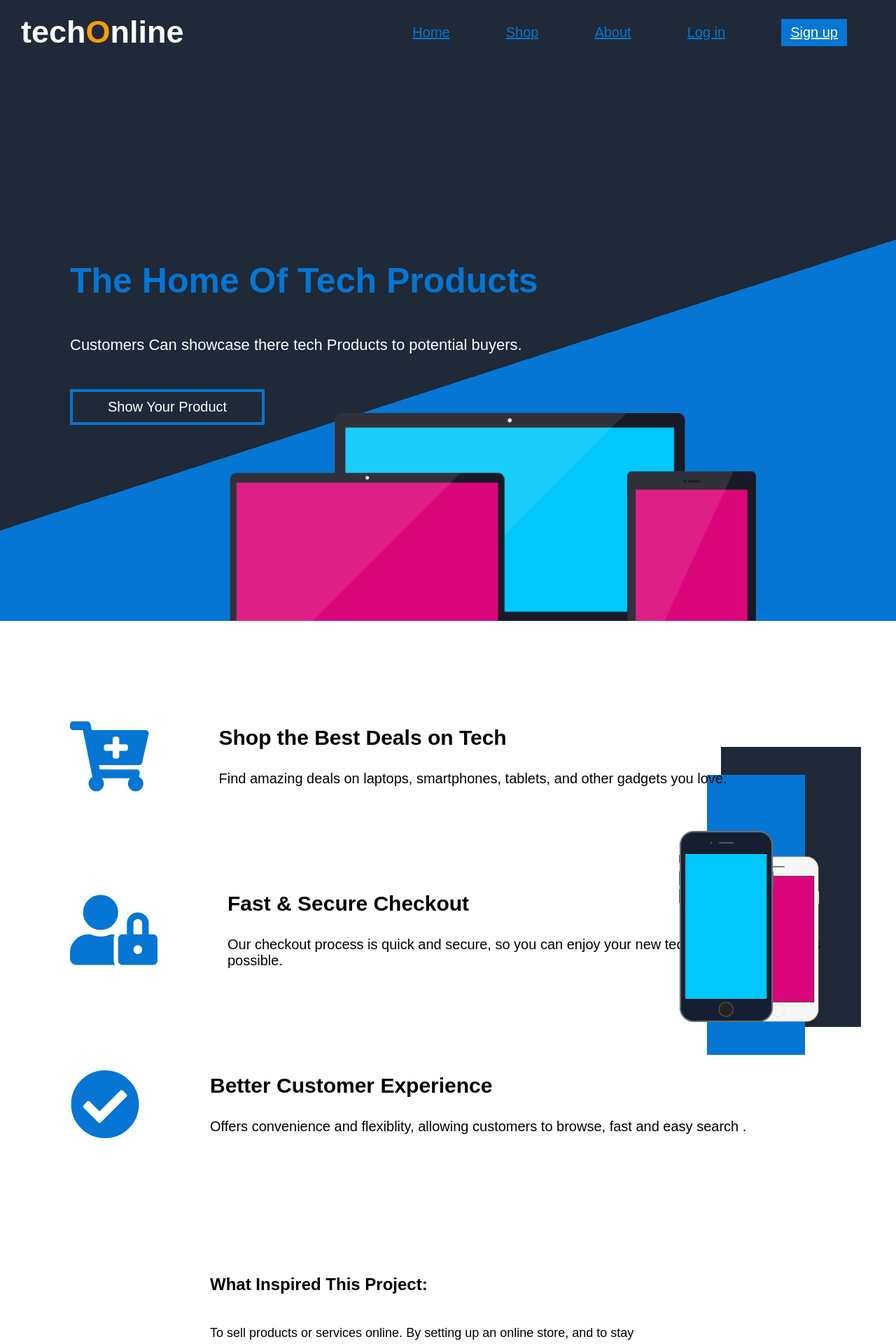
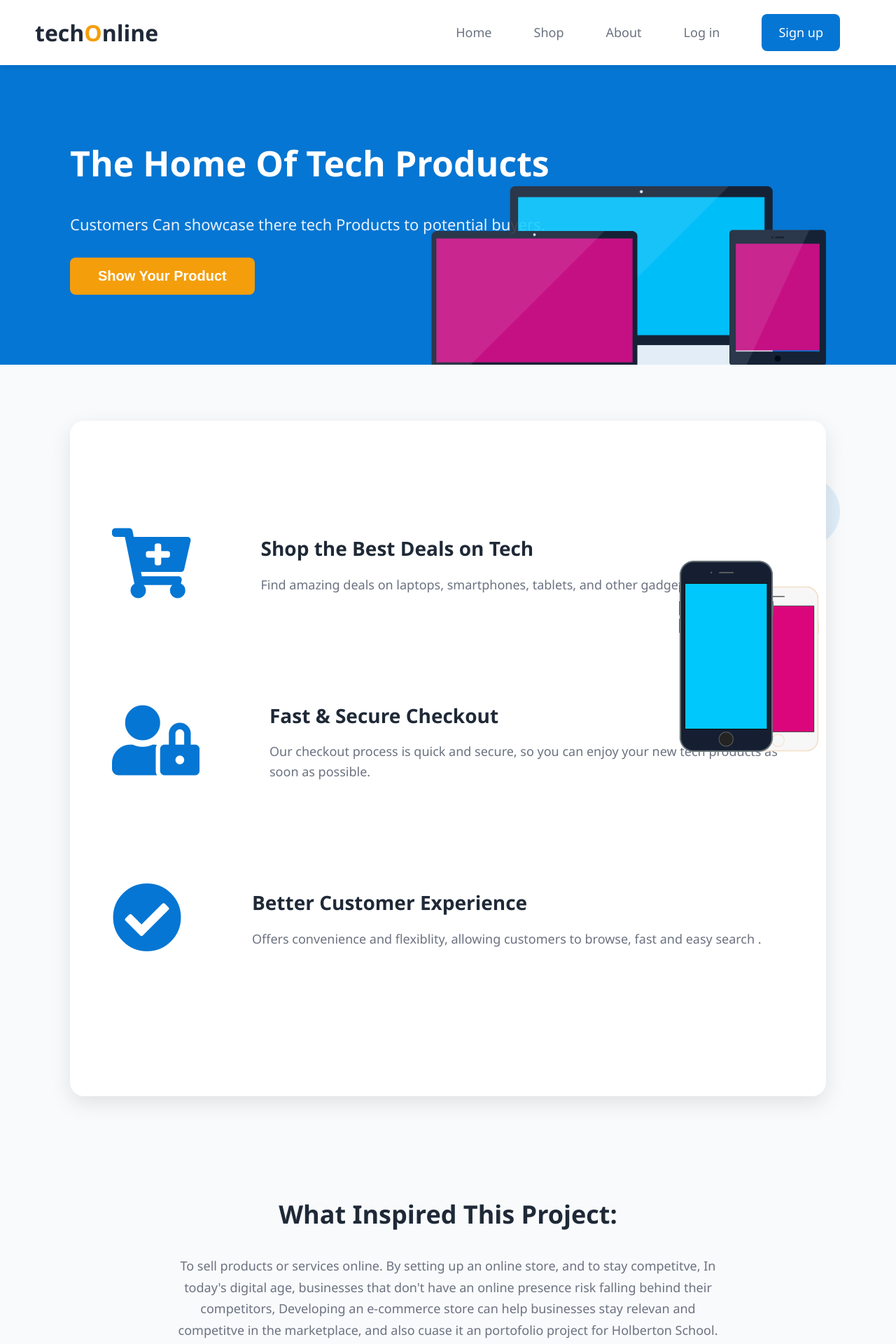
Before and after one commit to Motaz-Mukhtar/techOnline, a Flask app: page / in a window 1280 px wide. Shown: the top 1920 px of the page at 70% size. Run offline with Flask 3, Linux system fonts and the light colour scheme; some libraries are stand-ins or nearby versions.

Commit message:
Improve home page and profile page design - simplified color scheme, modernized navigation, added responsive design, and ensured consistent logo styling across all pages

```diff
--- a/api/__init__.py
+++ b/api/__init__.py
@@ -8,9 +8,3 @@ app.config['SECRET_KEY']='dsierjsdfksdofip'
 db = storage
 
 bcrypt = Bcrypt(app)
-
-
-
-
-
-from .signup import login
--- a/app/static/css/main.css
+++ b/app/static/css/main.css
@@ -39,26 +39,37 @@ html {
 }
 
 body {
-    font-family: Arial, Helvetica, sans-serif;
+    font-family: 'Segoe UI', Tahoma, Geneva, Verdana, sans-serif;
+    background-color: var(--background);
+    line-height: 1.6;
 }
 /* Global Rules End */
 nav {
-    background-color: var(--second-main-color);
-    padding: 20px 30px;
+    background-color: var(--white);
+    padding: 20px 50px;
     display: flex;
     justify-content: space-between;
-    font-size: 20px;
+    align-items: center;
+    font-size: 18px;
+    box-shadow: 0 2px 10px rgba(0,0,0,0.1);
+    position: sticky;
+    top: 0;
+    z-index: 100;
 }
 
-nav h1 {
-    color: var(--third-main-color);
-    font-size: 45px;
+nav h1,
+.logo {
+    color: var(--black);
+    font-size: 32px;
     font-weight: 900;
     user-select: none;
     cursor: pointer;
+    margin: 0;
+    text-decoration: none;
 }
 
-nav h1 span {
+nav h1 span,
+.logo span {
     color: var(--accent-orange);
 }
 
@@ -68,44 +79,35 @@ nav ul {
 }
 
 nav ul a {
-    color: var(--main-color);
+    color: var(--neutral-gray);
+    text-decoration: none;
+    font-weight: 500;
+    transition: color 0.3s ease;
+}
+
+nav ul a:hover {
+    color: var(--primary-blue);
 }
 
 nav ul li.button a {
-    color: var(--third-main-color);
+    color: var(--white);
 }
 
 nav ul li {
-    margin: 0px 40px;
-    text-decoration: underline;
-}
-
-nav ul li:hover a
-{
-    text-decoration: none;
-    cursor: pointer;
+    margin: 0px 30px;
 }
 
 nav ul li.button {
-    background-color: var(--main-color);
-    padding: 5px 10px;
-    border: 3px solid transparent;
-    text-decoration: none;
-    text-decoration: underline;
+    background-color: var(--primary-blue);
+    padding: 12px 24px;
+    border-radius: 8px;
+    transition: all 0.3s ease;
 }
 
-nav ul li.button:hover
-{
-    border: 3px solid var(--second-main-color);
-    background-color: transparent;
-    border-color: var(--main-color);
-    color: var(--third-main-color);
-    cursor: pointer;
-    text-decoration: none;
-}
-
-nav ul li.button:active {
-    color: var(--main-color);
+nav ul li.button:hover {
+    background-color: var(--secondary-blue);
+    transform: translateY(-2px);
+    box-shadow: 0 5px 15px rgba(5, 118, 211, 0.3);
 }
 
 header
@@ -114,56 +116,63 @@ header
     justify-content: space-between;
     position: relative;
     overflow: hidden;
-    background-image: linear-gradient(162deg, var(--second-main-color) 55%, var(--main-color) 45%);
-    color: var(--third-main-color);
-    padding: 280px 100px;
-    color: var(--third-main-color);
+    background-color: var(--primary-blue);
+    color: var(--white);
+    padding: 100px;
 }
 
 header h1 {
     font-size: 50px;
-    color: var(--main-color);
+    color: var(--white);
+    margin-bottom: 20px;
 }
 
 header p {
-    color: var(--third-main-color);
+    color: var(--white);
     font-size: 22px;
-    margin: 50px 0px;
+    margin: 30px 0px;
+    opacity: 0.9;
 }
 
 header button {
     font-size: 20px;
-    padding: 10px 50px;
+    padding: 15px 40px;
     cursor: pointer;
-    background-color: transparent;
-    border: 4px solid var(--main-color);
+    background-color: var(--accent-orange);
+    border: none;
+    border-radius: 8px;
+    transition: all 0.3s ease;
 }
 
 header button a {
     text-decoration: none;
-    color: var(--third-main-color);
+    color: var(--white);
+    font-weight: 600;
 }
 
 header button:hover {
-    background-color: var(--main-color);
-}
-
-header button:active {
-    color: black;
+    background-color: #d97706;
+    transform: translateY(-2px);
+    box-shadow: 0 5px 15px rgba(245, 158, 11, 0.3);
 }
 
 
 header div img {
     user-select: none;
     position: absolute;
-    width: 800px;
-    right: 200px;
-    bottom: -110px;
+    width: 600px;
+    right: 100px;
+    bottom: -50px;
+    opacity: 0.9;
 }
 
 .features {
     position: relative;
-    margin: 100px;
+    margin: 80px 100px;
+    background-color: var(--white);
+    padding: 60px;
+    border-radius: 20px;
+    box-shadow: 0 10px 30px rgba(0,0,0,0.1);
 }
 
 .features div {
@@ -178,12 +187,16 @@ header div img {
 }
 
 .features div div h3 {
-    font-size: 30px;
+    font-size: 28px;
+    color: var(--black);
+    margin-bottom: 15px;
 }
 
 .features div div p {
-    font-size: 20px;
-    margin-top: 30px;
+    font-size: 18px;
+    margin-top: 15px;
+    color: var(--neutral-gray);
+    line-height: 1.6;
 }
 
 .features div i {
@@ -202,39 +215,58 @@ header div img {
     content: '';
     position: absolute;
     right: 30px;
-    padding: 200px 70px;
+    width: 140px;
+    height: 140px;
     top: 120px;
     z-index: -10;
-    background-color: var(--main-color);}
+    background-color: var(--background);
+    border-radius: 50%;
+}
 
 .features .img-container::after
 {
     content: '';
     position: absolute;
-    right: -50px;
-    padding: 200px 100px;
+    right: -20px;
+    width: 100px;
+    height: 100px;
     top: 80px;
     z-index: -11;
-    background-color: var(--second-main-color);
+    background-color: var(--primary-blue);
+    border-radius: 50%;
+    opacity: 0.1;
 }
 
 .about {
-    margin: 100px;
+    margin: 80px 100px;
+    background-color: var(--background);
+    padding: 60px;
+    border-radius: 20px;
 }
 
 .about .text {
-    margin: auto 200px;
+    margin: 0 auto 40px;
+    max-width: 800px;
+    text-align: center;
+}
+
+.about .text h1 {
+    color: var(--black);
+    font-size: 36px;
+    margin-bottom: 30px;
 }
 
 .about .text p {
-    margin: 40px 0px;
+    margin: 30px 0px;
     font-size: 18px;
     line-height: 1.7;
+    color: var(--neutral-gray);
 }
 
 .about .text h3 {
-    margin: 90px 0px 60px 0px;
-    font-size: 30px;
+    margin: 50px 0px 40px 0px;
+    font-size: 28px;
+    color: var(--black);
 }
 
 .about .members {
--- a/app/templates/home.html
+++ b/app/templates/home.html
@@ -11,7 +11,7 @@
 </head>
 <body>
     <nav>
-        <h1>tech<span style="color: var(--accent-orange);">O</span>nline</h1>
+        <h1 class="logo">tech<span>O</span>nline</h1>
         <ul>
             <li><a href="{{ url_for('home') }}">Home</a></li>
             <li><a href="{{ url_for('shop') }}">Shop</a></li>
```
Also changed, not shown: other parts of app/static/css/main.css (+74 -5 lines), api/v1/views/orders.py (+9 -9 lines), api/v1/views/products.py (+11 -5 lines), api/v1/views/stock.py (+8 -8 lines), app/layout.py (+164 -51 lines), app/templates/product_form.html (+41 -1 lines), generate_admin_key.py (added, +38 -0 lines), test_admin_product_creation.py (added, +73 -0 lines), test_product_creation.py (added, +69 -0 lines), db/techOnlineDB.db.
